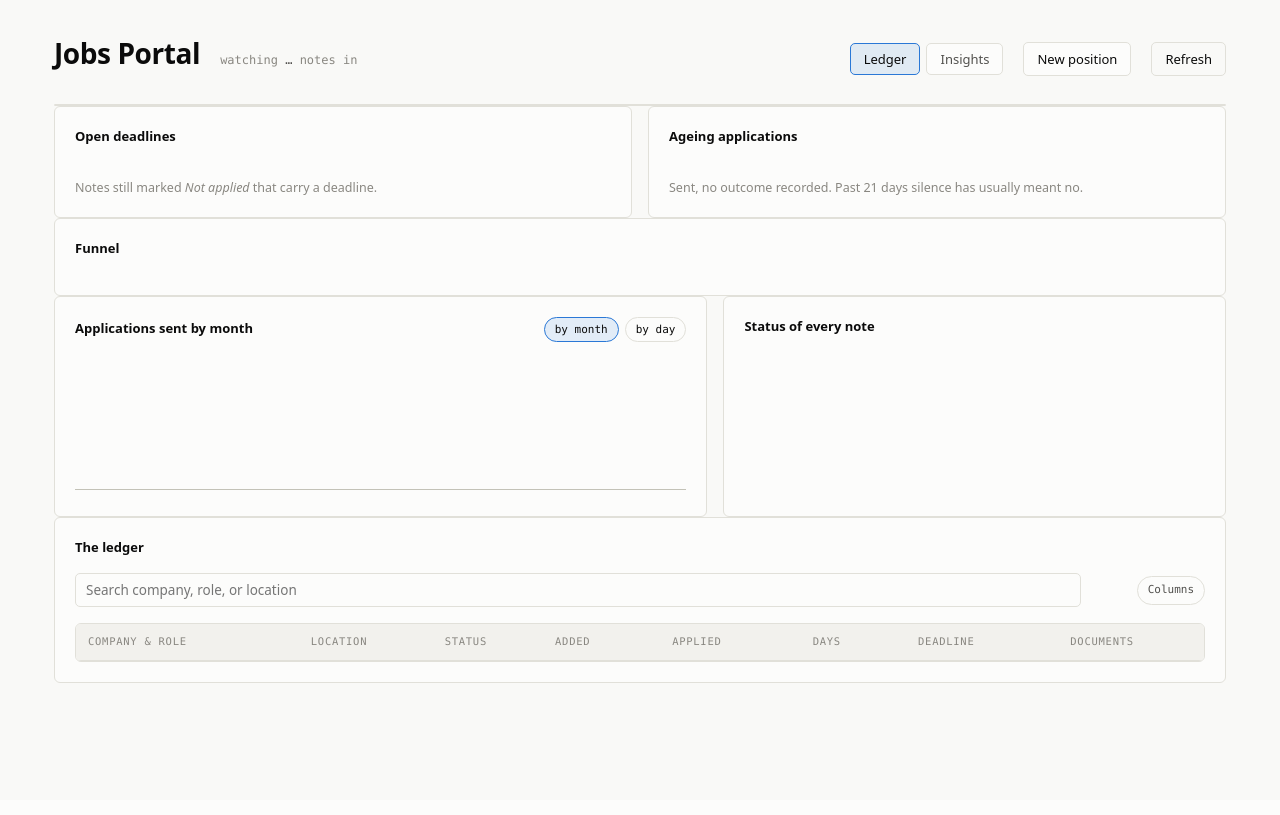
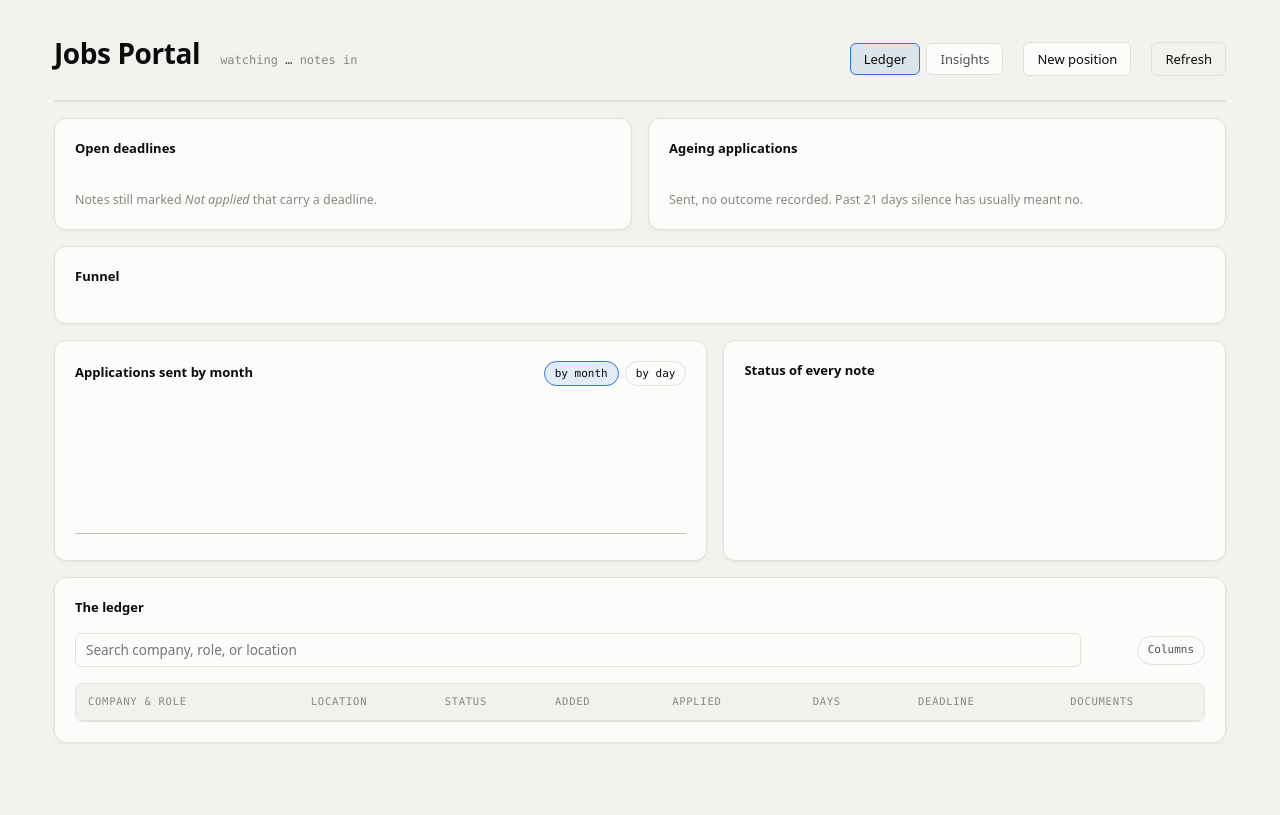
Before and after one commit to cao-jacky/jobs-portal, a Python web app: template templates/index.html in a window 1280 px wide. Before the commit the page ends 683 px from the top, so only its background shows below. Run offline with Jinja, Linux system fonts and the light colour scheme; the template is opened without the code that fills it, so the values that code supplies are empty.

Commit message:
Unify the card system: one radius scale, one gutter, cards that sit on a ground
The views now space their sections at the same 16px gutter the grids
already used, corner radii collapse to a three-step token scale so
nesting reads as hierarchy, and the page plane darkens a touch with a
soft card shadow so panels separate from the background instead of
floating as outlines.

Co-Authored-By: Claude Fable 5 <noreply@anthropic.com>

```diff
--- a/templates/index.html
+++ b/templates/index.html
@@ -8,13 +8,15 @@
 <style>
   :root {
     color-scheme: light;
-    --plane:#f9f9f7; --surface:#fcfcfb; --sunken:#f2f1ed;
+    --plane:#f3f2ee; --surface:#fcfcfb; --sunken:#f2f1ed;
     --ink:#0b0b0b; --ink-2:#52514e; --ink-muted:#898781;
     --hairline:#e1e0d9; --baseline:#c3c2b7;
     --accent:#2a78d6; --accent-soft:rgba(42,120,214,.12);
     --stage-1:#86b6ef; --stage-2:#5598e7; --stage-3:#2a78d6; --stage-4:#184f95;
     --good:#0ca30c; --warning:#fab219; --serious:#ec835a; --critical:#d03b3b;
     --good-ink:#006300; --shadow:rgba(11,11,11,.18);
+    --card-shadow:0 1px 3px rgba(11,11,11,.05);
+    --r-lg:12px; --r-md:8px; --r-sm:6px;
     --sans: system-ui, -apple-system, "Segoe UI", sans-serif;
     --mono: ui-monospace, SFMono-Regular, "SF Mono", Menlo, Consolas, monospace;
   }
@@ -27,6 +29,7 @@
       --accent:#3987e5; --accent-soft:rgba(57,135,229,.16);
       --stage-1:#6da7ec; --stage-2:#3987e5; --stage-3:#256abf; --stage-4:#184f95;
       --good-ink:#0ca30c; --shadow:rgba(0,0,0,.6);
+      --card-shadow:0 1px 3px rgba(0,0,0,.4);
     }
   }
   :root[data-theme="dark"] {
@@ -37,6 +40,7 @@
     --accent:#3987e5; --accent-soft:rgba(57,135,229,.16);
     --stage-1:#6da7ec; --stage-2:#3987e5; --stage-3:#256abf; --stage-4:#184f95;
     --good-ink:#0ca30c; --shadow:rgba(0,0,0,.6);
+    --card-shadow:0 1px 3px rgba(0,0,0,.4);
   }
 
   *,*::before,*::after { box-sizing:border-box; }
@@ -44,7 +48,8 @@
      flex or grid element carrying the hidden attribute would stay visible. */
   [hidden] { display:none !important; }
   body { margin:0; background:var(--plane); color:var(--ink); font-family:var(--sans); font-size:15px; line-height:1.5; }
-  .wrap { max-width:1220px; margin:0 auto; padding:32px 24px 72px; display:flex; flex-direction:column; gap:28px; }
+  .wrap { max-width:1220px; margin:0 auto; padding:32px 24px 72px; display:flex; flex-direction:column; gap:24px; }
+  #view-ledger, #view-insights { display:flex; flex-direction:column; gap:16px; }
 
   .masthead { display:flex; flex-wrap:wrap; align-items:baseline; gap:10px 20px; }
   .masthead h1 { font-size:28px; font-weight:620; letter-spacing:-.015em; margin:0; }
@@ -54,7 +59,7 @@
 
   button, .btn {
     font-family:var(--sans); font-size:13px; cursor:pointer;
-    padding:7px 13px; border-radius:5px; border:1px solid var(--hairline);
+    padding:7px 13px; border-radius:var(--r-sm); border:1px solid var(--hairline);
     background:var(--surface); color:var(--ink);
   }
   button:hover { border-color:var(--baseline); }
@@ -67,23 +72,23 @@
   button.danger { color:#c0392b; border-color:#c0392b55; }
   button.danger:hover { background:#c0392b14; }
 
-  .panel { background:var(--surface); border:1px solid var(--hairline); border-radius:6px; padding:20px; display:flex; flex-direction:column; gap:16px; }
+  .panel { background:var(--surface); border:1px solid var(--hairline); border-radius:var(--r-lg); box-shadow:var(--card-shadow); padding:20px; display:flex; flex-direction:column; gap:16px; }
   /* Matches nested headings too, since wrapping a title in a header row would
      otherwise silently drop it out of this rule. */
   .panel h2 { font-size:13px; font-weight:600; margin:0; }
   .panel-note { font-size:12.5px; color:var(--ink-muted); margin:0; }
 
-  .kpis { display:grid; grid-template-columns:repeat(auto-fit,minmax(164px,1fr)); gap:1px; background:var(--hairline); border:1px solid var(--hairline); border-radius:6px; overflow:hidden; }
+  .kpis { display:grid; grid-template-columns:repeat(auto-fit,minmax(164px,1fr)); gap:1px; background:var(--hairline); border:1px solid var(--hairline); border-radius:var(--r-lg); box-shadow:var(--card-shadow); overflow:hidden; }
   .kpi { background:var(--surface); padding:15px 17px; display:flex; flex-direction:column; gap:3px; }
   .kpi .value { font-size:27px; font-weight:600; letter-spacing:-.02em; line-height:1.1; }
   .kpi .label { font-family:var(--mono); font-size:10.5px; letter-spacing:.08em; text-transform:uppercase; color:var(--ink-muted); }
   .kpi .sub { font-size:12px; color:var(--ink-2); }
   .kpi .sub.alert { color:var(--critical); } .kpi .sub.ok { color:var(--good-ink); }
 
-  .attention { display:grid; grid-template-columns:repeat(auto-fit,minmax(320px,1fr)); gap:16px; align-items:start; }
+  .attention { display:grid; grid-template-columns:repeat(auto-fit,minmax(320px,1fr)); gap:16px; align-items:stretch; }
   .stack { display:flex; flex-direction:column; gap:8px; margin:0; padding:0; list-style:none; }
   .item { display:flex; align-items:baseline; gap:10px; padding:9px 12px; background:var(--sunken);
-          border-left:3px solid var(--baseline); border-radius:0 4px 4px 0; font-size:13.5px; cursor:pointer; text-align:left; width:100%; }
+          border-left:3px solid var(--baseline); border-radius:0 var(--r-sm) var(--r-sm) 0; font-size:13.5px; cursor:pointer; text-align:left; width:100%; }
   .item:hover { border-color:var(--baseline); filter:brightness(.98); }
   .item.is-warning { border-left-color:var(--warning); }
   .item.is-critical { border-left-color:var(--critical); }
@@ -133,14 +138,14 @@
   .chip { font-family:var(--mono); font-size:11px; padding:5px 10px; border-radius:999px; }
   .chip[aria-pressed="true"] { background:var(--accent-soft); border-color:var(--accent); }
   input[type="search"], input[type="text"], input[type="date"], input[type="url"], select, textarea {
-    font-family:var(--sans); font-size:13.5px; padding:7px 10px; border-radius:5px;
+    font-family:var(--sans); font-size:13.5px; padding:7px 10px; border-radius:var(--r-sm);
     border:1px solid var(--hairline); background:var(--surface); color:var(--ink); width:100%;
   }
   input[type="search"] { min-width:200px; flex:1 1 200px; }
   textarea { font-family:var(--mono); font-size:12.5px; line-height:1.6; resize:vertical; }
   .readout { font-family:var(--mono); font-size:11.5px; color:var(--ink-muted); font-variant-numeric:tabular-nums; }
 
-  .scroller { overflow-x:auto; border:1px solid var(--hairline); border-radius:6px; background:var(--surface); }
+  .scroller { overflow-x:auto; border:1px solid var(--hairline); border-radius:var(--r-md); background:var(--surface); }
   table { border-collapse:collapse; width:100%; font-size:13.5px; }
   thead th { position:sticky; top:0; z-index:2; background:var(--sunken); border-bottom:1px solid var(--hairline);
              font-family:var(--mono); font-size:10.5px; letter-spacing:.07em; text-transform:uppercase;
@@ -174,7 +179,7 @@
   .drawer {
     position:fixed; z-index:31;
     top:50%; left:50%; width:min(880px,94vw); max-height:88vh;
-    background:var(--surface); border:1px solid var(--hairline); border-radius:10px;
+    background:var(--surface); border:1px solid var(--hairline); border-radius:var(--r-lg);
     box-shadow:0 24px 64px var(--shadow);
     transform:translate(-50%,-48%) scale(.985); opacity:0; pointer-events:none;
     transition:transform 150ms ease, opacity 150ms ease;
@@ -203,7 +208,7 @@
   .note-body li { margin:0 0 5px; }
   .note-body hr { border:0; border-top:1px solid var(--hairline); margin:20px 0; }
   .note-body code { font-family:var(--mono); font-size:12.5px; background:var(--sunken); border:1px solid var(--hairline); border-radius:3px; padding:1px 4px; }
-  .note-body pre { background:var(--sunken); border:1px solid var(--hairline); border-radius:5px; padding:12px; overflow-x:auto; }
+  .note-body pre { background:var(--sunken); border:1px solid var(--hairline); border-radius:var(--r-sm); padding:12px; overflow-x:auto; }
   .note-body pre code { background:none; border:0; padding:0; }
   .note-body table { font-size:13px; margin-bottom:14px; }
   .note-body th, .note-body td { border:1px solid var(--hairline); padding:6px 9px; text-align:left; }
@@ -220,7 +225,7 @@
 
   /* insights */
   .tabs { display:flex; gap:6px; }
-  .tab { font-size:13px; padding:6px 13px; border-radius:5px; border:1px solid var(--hairline);
+  .tab { font-size:13px; padding:6px 13px; border-radius:var(--r-sm); border:1px solid var(--hairline);
          background:var(--surface); color:var(--ink-2); cursor:pointer; }
   .tab[aria-selected="true"] { background:var(--accent-soft); border-color:var(--accent); color:var(--ink); font-weight:520; }
   /* The grid and its month labels must scroll as one unit, or they drift out of
@@ -244,7 +249,7 @@
   .otd .yr { font-family:var(--mono); font-size:11.5px; color:var(--ink-muted); min-width:78px; }
   .otd .what { color:var(--ink-2); }
   .wall { display:grid; grid-template-columns:repeat(auto-fit,minmax(150px,1fr)); gap:1px;
-          background:var(--hairline); border:1px solid var(--hairline); border-radius:6px; overflow:hidden; }
+          background:var(--hairline); border:1px solid var(--hairline); border-radius:var(--r-md); overflow:hidden; }
   .wall div { background:var(--surface); padding:14px 16px; display:flex; flex-direction:column; gap:2px; }
   .wall .n { font-size:24px; font-weight:600; letter-spacing:-.02em; line-height:1.15; }
   .wall .k { font-family:var(--mono); font-size:10px; letter-spacing:.07em; text-transform:uppercase; color:var(--ink-muted); }
@@ -284,7 +289,7 @@
   .map-side .row b { font-family:var(--mono); font-weight:500; color:var(--ink); }
   .checks { display:flex; flex-wrap:wrap; gap:6px 14px; align-items:center; font-family:var(--mono);
             font-size:11px; color:var(--ink-2); padding:8px 11px; background:var(--sunken);
-            border-radius:4px; margin-bottom:14px; }
+            border-radius:var(--r-md); margin-bottom:14px; }
   .checks b { font-weight:500; color:var(--ink); }
   .checks .ok { color:var(--good-ink); }
   .checks .bad { color:var(--critical); }
@@ -299,7 +304,7 @@
   .cols > summary:hover { border-color:var(--baseline); color:var(--ink); }
   .cols > summary:focus-visible { outline:2px solid var(--accent); outline-offset:2px; }
   .cols-menu { position:absolute; z-index:12; top:calc(100% + 6px); left:0; min-width:190px;
-               background:var(--surface); border:1px solid var(--hairline); border-radius:6px;
+               background:var(--surface); border:1px solid var(--hairline); border-radius:var(--r-md);
                box-shadow:0 12px 30px var(--shadow); padding:9px; display:flex;
                flex-direction:column; gap:2px; }
   .cols-menu label { display:flex; align-items:center; gap:8px; font-size:13px; padding:4px 6px;
@@ -316,14 +321,14 @@
   .field.wide { grid-column:1 / -1; }
 
   #toast { position:fixed; left:50%; bottom:24px; transform:translateX(-50%) translateY(12px); z-index:40;
-           background:var(--ink); color:var(--plane); font-size:13px; padding:9px 15px; border-radius:5px;
+           background:var(--ink); color:var(--plane); font-size:13px; padding:9px 15px; border-radius:var(--r-sm);
            opacity:0; pointer-events:none; transition:opacity 130ms ease, transform 130ms ease; max-width:80vw; }
   #toast.on { opacity:1; transform:translateX(-50%) translateY(0); }
   #toast.bad { background:var(--critical); color:#fff; }
   .sr { position:absolute; width:1px; height:1px; overflow:hidden; clip:rect(0 0 0 0); white-space:nowrap; }
   .badge { font-family:var(--mono); font-size:10.5px; padding:2px 7px; border-radius:999px; border:1px solid var(--hairline); background:var(--sunken); color:var(--ink-2); }
   .draft-note { display:flex; align-items:center; gap:10px; flex-wrap:wrap; padding:9px 12px; margin:0 0 16px;
-                background:var(--sunken); border-left:3px solid var(--warning); border-radius:0 4px 4px 0; font-size:13px; }
+                background:var(--sunken); border-left:3px solid var(--warning); border-radius:0 var(--r-sm) var(--r-sm) 0; font-size:13px; }
   .draft-note b { font-weight:600; }
   .draft-note button { font-size:12px; padding:4px 9px; }
   .draft-dot { display:inline-block; width:8px; height:8px; border-radius:50%; background:transparent;
```
